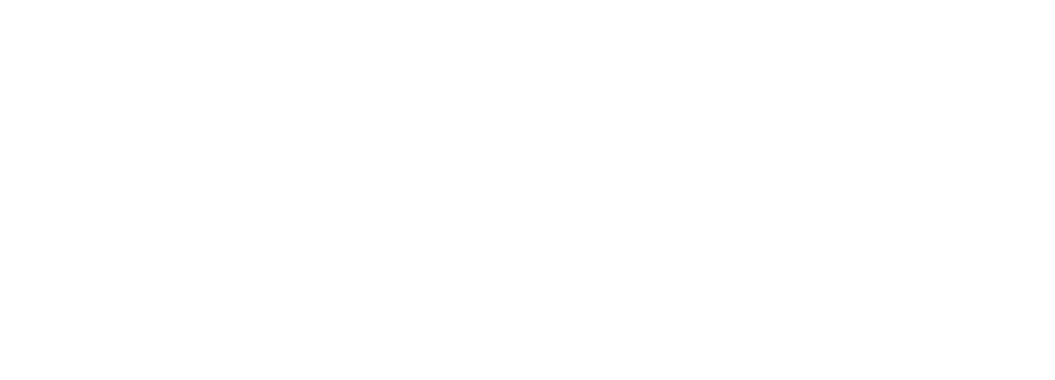
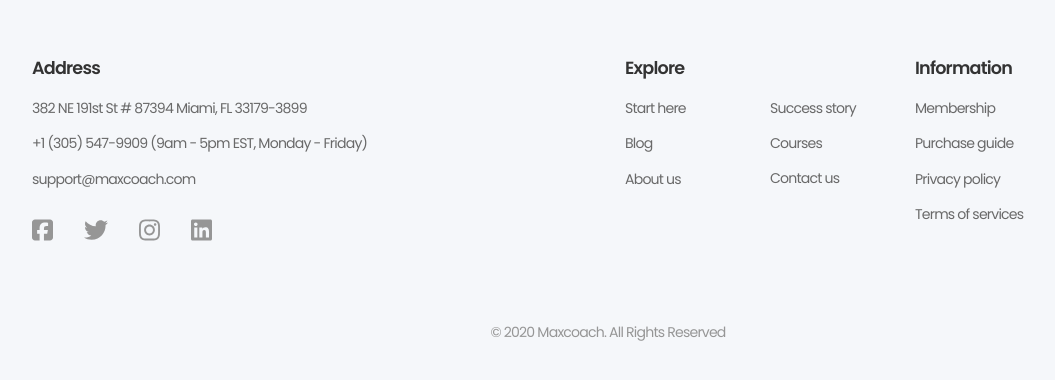
Before and after one commit to gabrielepetralia/proj-html-vuejs, a Vue app: page / in a window 1280 px wide. Shown: the part 4326-4706 px from the top of the page, without its empty margins (32-1087 px from the left). Before the commit the page ends 4320 px from the top, so only its background shows below. Built offline with nearby package versions, Linux system fonts and the light colour scheme.

Commit message:
[add] footer

```diff
--- a/src/components/Footer.vue
+++ b/src/components/Footer.vue
@@ -1,17 +1,122 @@
 <script>
+import { footerMenus } from '../data/menus';
+
 export default {
-  name: "Footer"
+  name: "Footer",
+
+  data() {
+    return {
+      footerMenus,
+    }
+  }
+
 }
 </script>
 
 <template>
   <footer>
     <div class="gp-container">
-      <!-- <h1>Footer</h1> -->
+      <div class="row">
+
+        <div class="col">
+          <h5 class="fw-semibold">Address</h5>
+
+          <ul class="list-unstyled">
+            <li>
+              <span>382 NE 191st St # 87394 Miami, FL 33179-3899</span>
+            </li>
+            <li>
+              <span>+1 (305) 547-9909 (9am - 5pm EST, Monday - Friday)</span>
+            </li>
+            <li>
+              <a href="#">support@maxcoach.com</a>
+            </li>
+          </ul>
+
+          <ul class="list-unstyled d-flex social-icons">
+            <li v-for="(social, index) in footerMenus.socialMenu" :key="index">
+              <a :href="social.href"><i class="social-icon fa-brands" :class="social.icon"></i></a>
+            </li>
+          </ul>
+
+        </div>
+
+        <div class="col col-menus">
+          <div class="row row-cols-3">
+            <div v-for="(colMenu, index) in footerMenus.colsMenu" :key="index" class="col">
+              <h5 class="fw-semibold">{{ colMenu.label }}</h5>
+              <ul class="list-unstyled" :class="{ 'no-label-menu': colMenu.label.length === 0 }">
+                <li v-for="(link, index) in colMenu.links" :key="index">
+                  <a :href="link.href">{{ link.text }}</a>
+                </li>
+              </ul>
+            </div>
+          </div>
+        </div>
+
+      </div>
+
+      <div class="credits text-center">
+        <span>© 2020 Maxcoach. All Rights Reserved</span>
+      </div>
+
     </div>
   </footer>
 </template>
 
 <style lang="scss" scoped>
+@use "../scss/partials/variables" as *;
+
+  footer {
+    background-color: $my-dark-white;
+    padding: 64px 0 50px 0;
+
+    h5 {
+      font-size: 1.1rem;
+      color: $my-dark-gray;
+      margin-bottom: 12px;
+    }
+
+    a,
+    span {
+      font-size: 0.88rem;
+      color: $my-gray;
+      line-height: 2.2rem;
+    }
+
+    a {
+
+      & .social-icon {
+        color: $my-light-gray;
+        font-size: 1.5rem;
+        margin-right: 31px;
+      }
+
+      &:hover,
+      & .social-icon:hover {
+        color: $my-aqua;
+      }
+    }
+
+    .social-icons {
+      margin-top: 20px;
+    }
+
+    .col-menus {
+      padding: 0 160px 0 170px;
+
+      .no-label-menu {
+        padding-top: 21px;
+      }
+    }
+
+    .credits {
+      margin-top: 47px;
+
+      & span {
+        color: $my-light-gray;
+      }
+    }
+  }
 
 </style>
--- a/src/data/menus.js
+++ b/src/data/menus.js
@@ -259,4 +259,83 @@
   }
 ]
 
-export { headerMenu }
+const footerMenus = {
+    socialMenu: [
+      {
+        icon: "fa-square-facebook",
+        href: "#",
+      },
+      {
+        icon: "fa-twitter",
+        href: "#",
+      },
+      {
+        icon: "fa-instagram",
+        href: "#",
+      },
+      {
+        icon: "fa-linkedin",
+        href: "#",
+      }
+    ],
+
+    colsMenu: [
+      {
+        label: "Explore",
+        links: [
+          {
+            text: "Start here",
+            href: "#",
+          },
+          {
+            text: "Blog",
+            href: "#",
+          },
+          {
+            text: "About us",
+            href: "#",
+          },
+        ]
+      },
+      {
+        label: "",
+        links: [
+          {
+            text: "Success story",
+            href: "#",
+          },
+          {
+            text: "Courses",
+            href: "#",
+          },
+          {
+            text: "Contact us",
+            href: "#",
+          },
+        ]
+      },
+      {
+        label: "Information",
+        links: [
+          {
+            text: "Membership",
+            href: "#",
+          },
+          {
+            text: "Purchase guide",
+            href: "#",
+          },
+          {
+            text: "Privacy policy",
+            href: "#",
+          },
+          {
+            text: "Terms of services",
+            href: "#",
+          }
+        ]
+      },
+    ]
+  }
+
+export { headerMenu, footerMenus }
```
